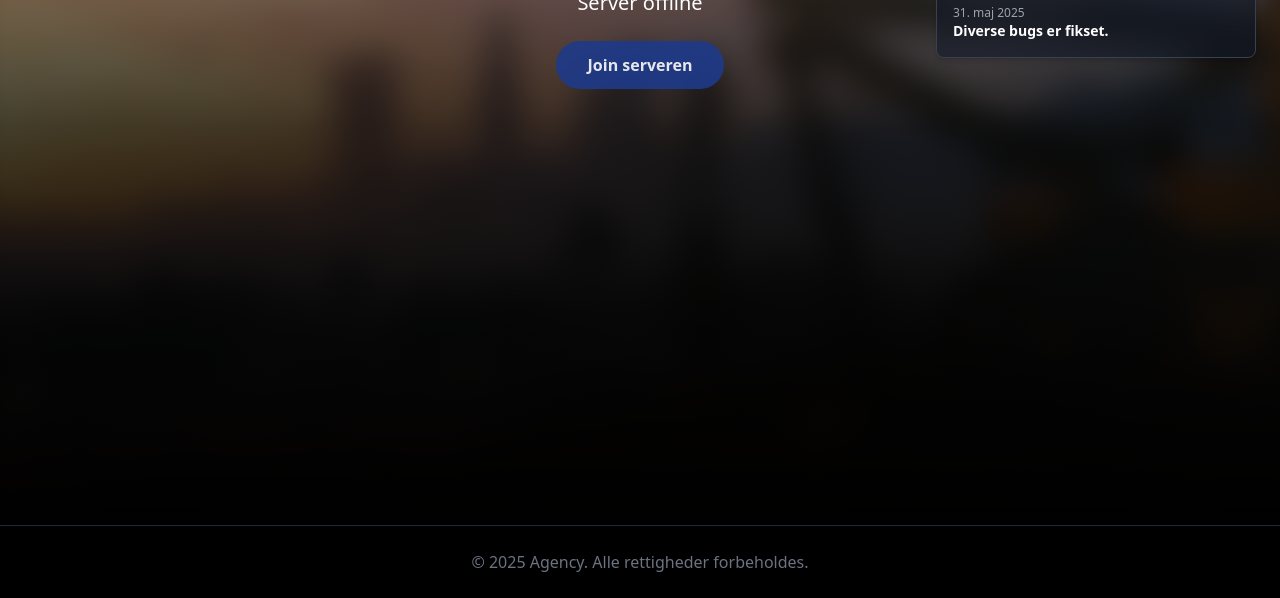
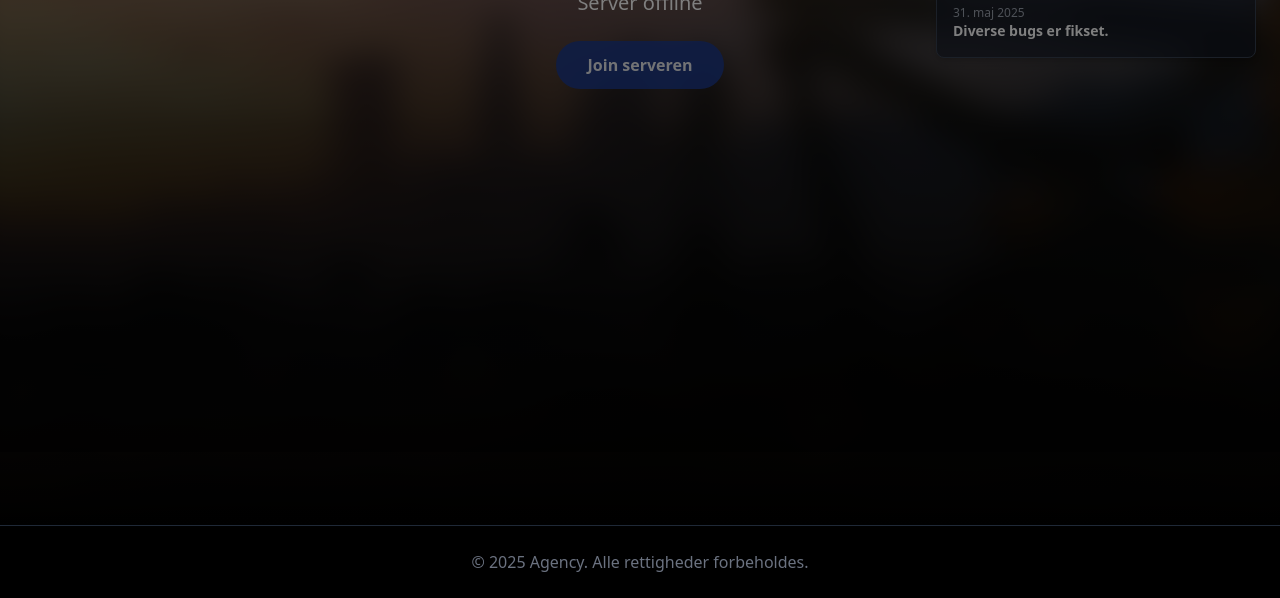
Before and after one commit to emilrj1/agencyrp, a plain HTML site: page index.html in a window 1280 px wide. Shown: the part 348-946 px from the top of the page. Drawn offline with nearby package versions, Linux system fonts and the light colour scheme; no server answers.

Commit message:
Update index.html

```diff
--- a/index.html
+++ b/index.html
@@ -102,5 +102,23 @@
       menu.classList.toggle('hidden');
     });
   </script>
+
+  <div class="fixed inset-0 z-40 bg-black/50 pointer-events-auto"></div>
+
+<style>
+  /* Tillad klik på navbar og join-knap */
+  header,
+  .hero-container a {
+    position: relative;
+    z-index: 50;
+    pointer-events: auto;
+  }
+
+  /* Alt andet må ikke kunne klikkes */
+  body > *:not(header):not(.hero-container):not(script):not(style):not(link) {
+    pointer-events: none;
+  }
+</style>
+
 </body>
 </html>
```
